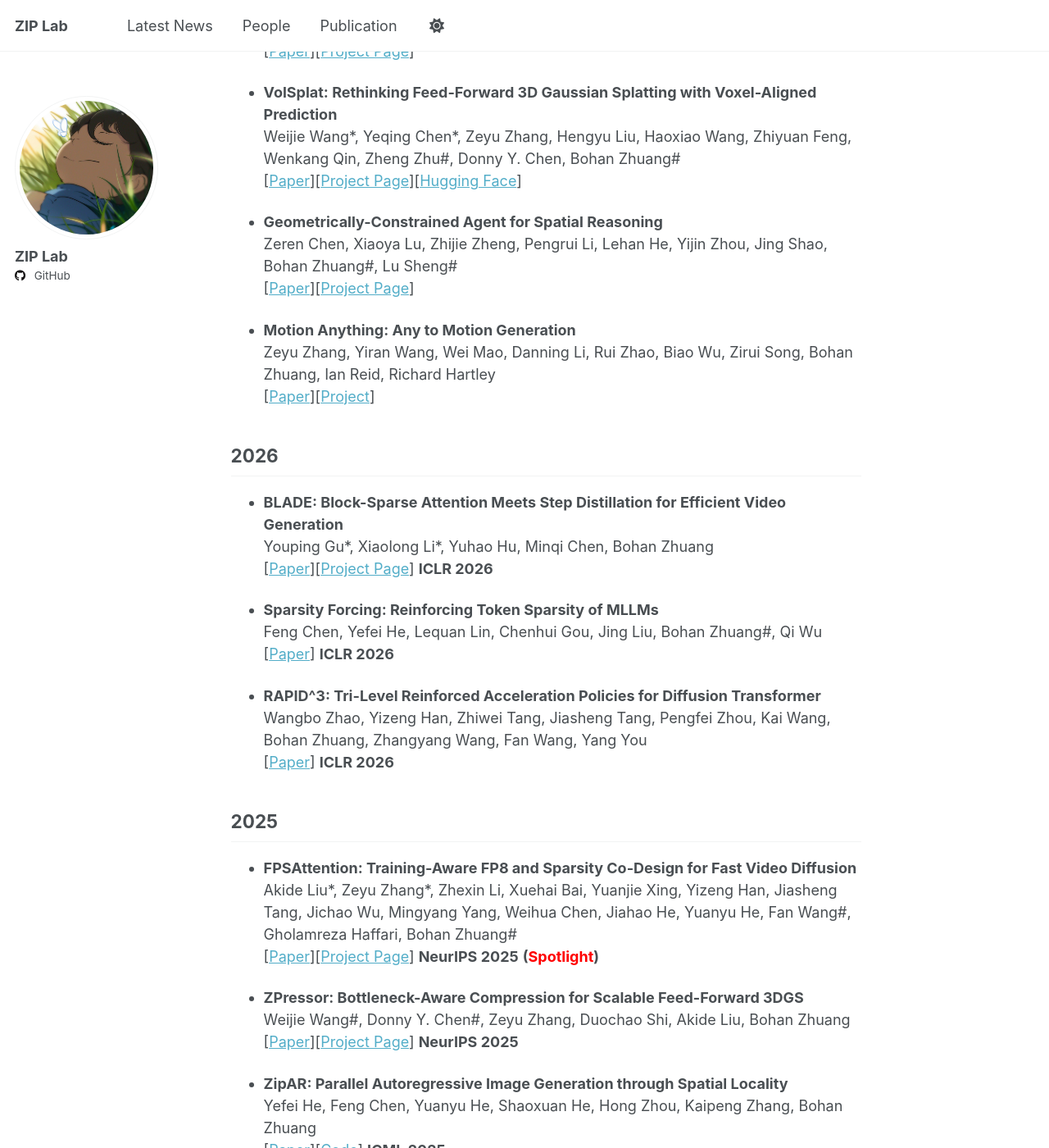
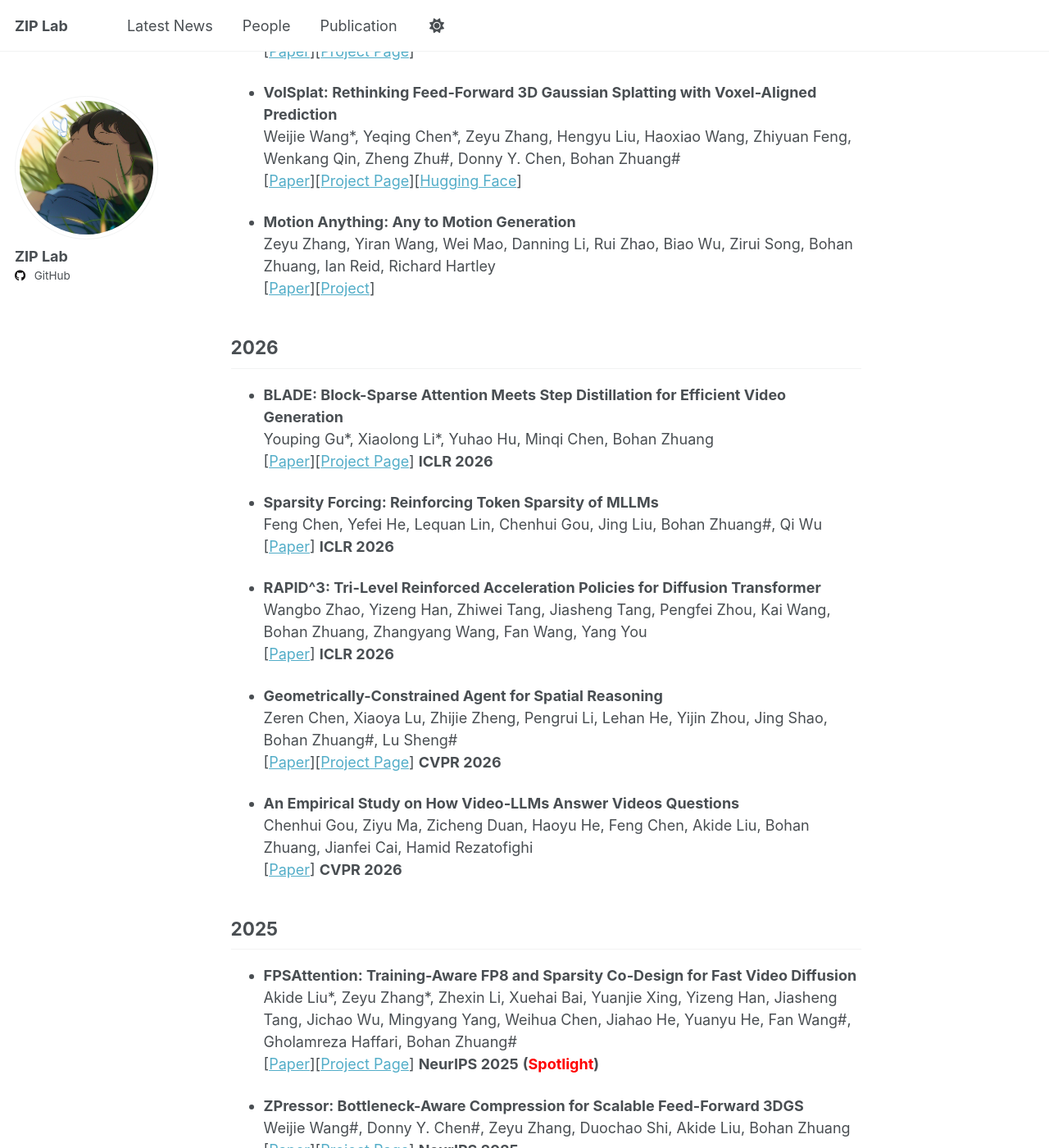
Before and after one commit to ziplab/ziplab.github.io, a Jekyll site: the page built from _pages/publication.md, in a window 1280 px wide and 1400 px high, scrolled down 1049 px. Shown: the whole window at 82% size. Built offline with Jekyll 4.4.1, drawn with Linux system fonts in a browser that asks for light colours.

Commit message:
Update publication.md

```diff
--- a/_pages/publication.md
+++ b/_pages/publication.md
@@ -66,7 +63,14 @@ Wangbo Zhao, Yizeng Han, Zhiwei Tang, Jiasheng Tang, Pengfei Zhou, Kai Wang, Boh
 \[[Paper](https://openreview.net/forum?id=sQ0g6EkpF7)\]   **ICLR 2026**
 
 
+- **Geometrically-Constrained Agent for Spatial Reasoning**
+Zeren Chen, Xiaoya Lu, Zhijie Zheng, Pengrui Li, Lehan He, Yijin Zhou, Jing Shao, Bohan Zhuang\#, Lu Sheng\#
+\[[Paper](https://arxiv.org/abs/2511.22659)\]\[[Project Page](https://gca-spatial-reasoning.github.io/)\]  **CVPR 2026**
 
+
+- **An Empirical Study on How Video-LLMs Answer Videos Questions**
+Chenhui Gou, Ziyu Ma, Zicheng Duan, Haoyu He, Feng Chen, Akide Liu, Bohan Zhuang, Jianfei Cai, Hamid Rezatofighi
+\[[Paper](https://arxiv.org/abs/2508.15360)\] **CVPR 2026**
 
 
 ## 2025
```
Also changed, not shown: other parts of _pages/publication.md (+0 -3 lines).
